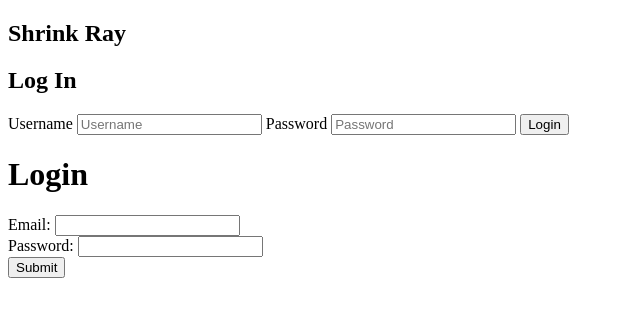
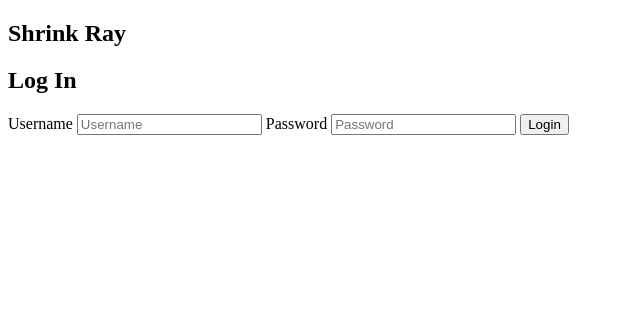
Before and after one commit to neodesafiador/shrink-ray, a website: page public/login.html in a window 1280 px wide. Shown: the whole page, without its empty margins (0-640 px from the left). Drawn offline with Linux system fonts and the light colour scheme.

Commit message:
Modify the login page

```diff
--- a/public/login.html
+++ b/public/login.html
@@ -26,22 +26,5 @@
         </div>
       </section>
     </div>
-
-
-
-
-    <form action="/api/login" method="post">
-      <h1>Login</h1>
-      <div>
-        <label for="email">Email:</label>
-        <input type="email" id="email" name="email" required />
-      </div>
-      <div>
-        <label for="password">Password:</label>
-        <input type="password" id="password" name="password" required />
-      </div>
-
-      <button>Submit</button>
-    </form>
   </body>
 </html>
```
